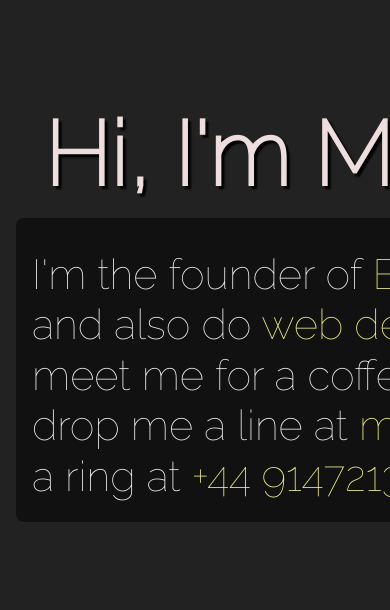
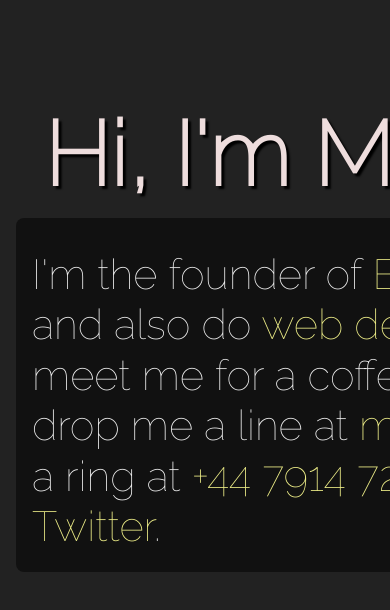
Before and after one commit to maikhoepfel/maiksprenger.github.io, a plain HTML site: page index.html in a window 390 px wide. Shown: the top 610 px of the page. Drawn offline with Linux system fonts and the light colour scheme.

Commit message:
Fix phone number

```diff
--- a/index.html
+++ b/index.html
@@ -120,7 +120,7 @@ design by adir @ inqdrops.com
 		</div>
 		<div id="content">
 		<p>I'm the founder of <a href="https://www.bikepartsmarket.co.uk" target="_blank">Bike Parts Market</a> and also do <a href="https://github.com/maikhoepfel/">web development</a>. You can come meet me for a coffee in Leeds or London,
-		drop me a line at <a href="mailto:m@maikhoepfel.de">m@maikhoepfel.de</a>, give me a ring at <a href="tel:0044914721390">+44&nbsp;914721390</a> or follow me on <a href="http://twitter.com/maikhoepfel">Twitter</a>.
+		drop me a line at <a href="mailto:m@maikhoepfel.de">m@maikhoepfel.de</a>, give me a ring at <a href="tel:00447914721390">+44&nbsp;7914&nbsp;721390</a> or follow me on <a href="http://twitter.com/maikhoepfel">Twitter</a>.
 		</div>
 	</div>
 </body>
```
